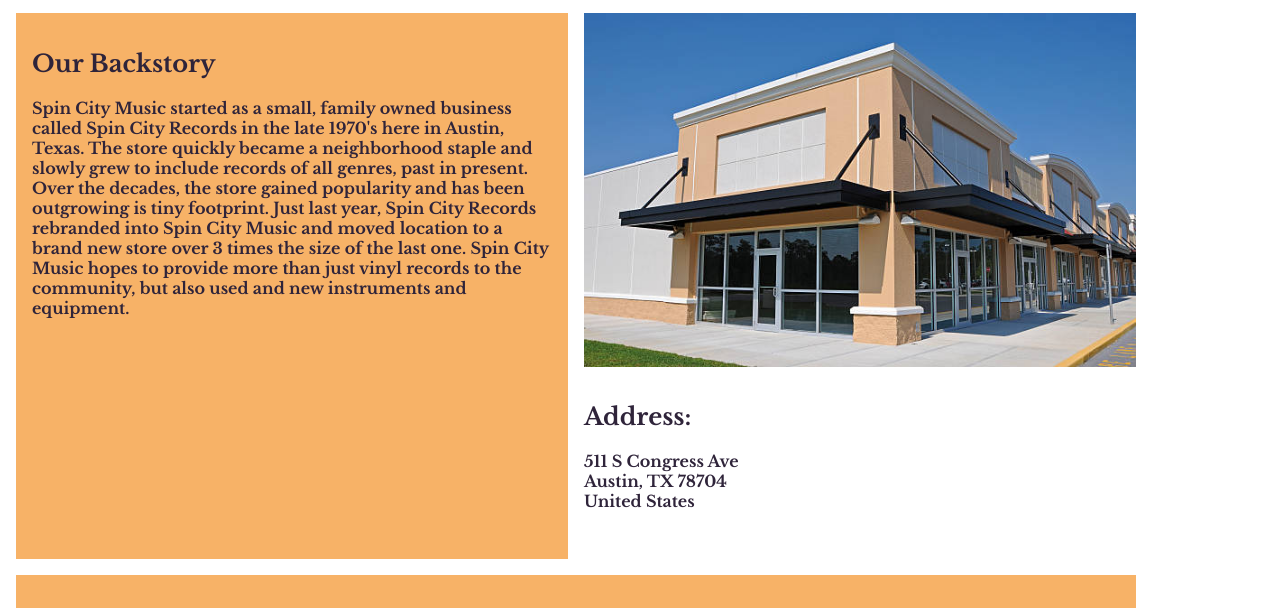
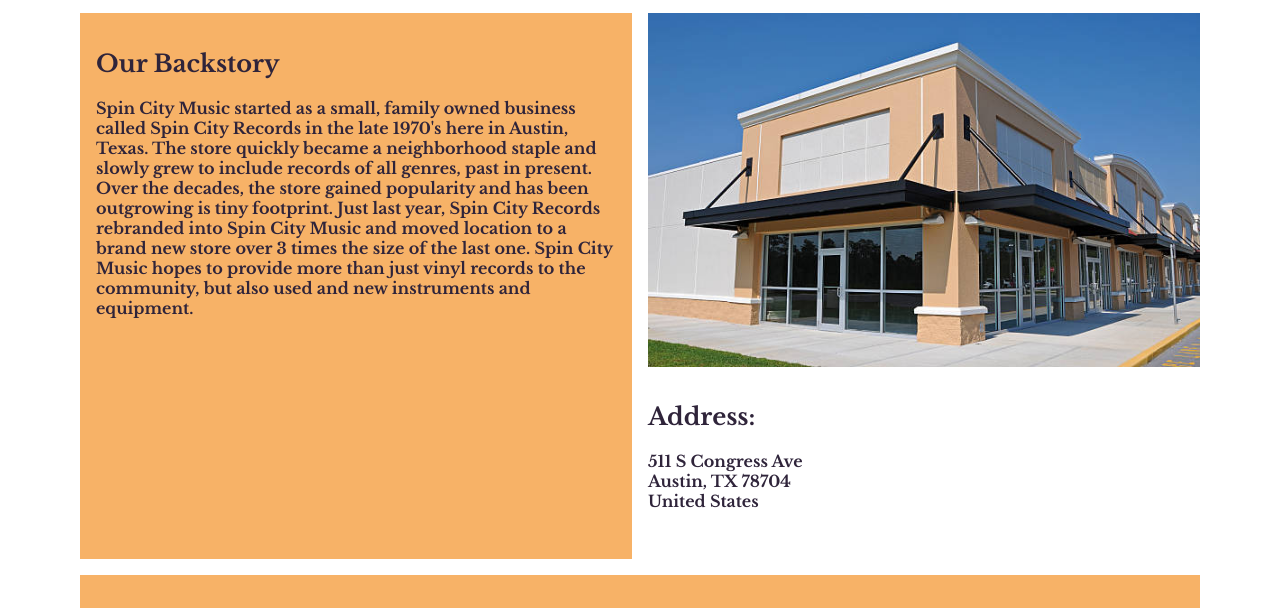
Before and after one commit to testind-uwec/Spin-City-Music, a plain HTML site: page about.html in a window 1280 px wide. Shown: the part 183-791 px from the top of the page. Drawn offline with nearby package versions, Linux system fonts and the light colour scheme.

Commit message:
Fixed about centering

```diff
--- a/about.html
+++ b/about.html
@@ -20,7 +20,9 @@
             <a href="index.html">Home</a><a href="about.html">About</a><a href="contact.html">Contact</a><a href="vinyl.html">Vinyls</a><a href="instruments.html">Instruments</a>
         </nav>
     </header>
-    <main id="about">
+    <main>
+        <section id="about">
+            <div id="center">
                 <div id="backstory"><h2>Our Backstory</h2>
                 <p>Spin City Music started as a small, family owned business called Spin City Records in the late 1970's here in Austin, Texas.  The store quickly became a neighborhood staple and slowly grew to include records of all genres, past in present.  Over the decades, the store gained popularity and has been outgrowing is tiny footprint.  Just last year, Spin City Records rebranded into Spin City Music and moved location to a brand new store over 3 times the size of the last one.  Spin City Music hopes to provide more than just vinyl records to the community, but also used and new instruments and equipment.   </p></div>
                 <img id="store-img" src="images/storefront.jpg" alt="SCM storefront">
@@ -28,6 +30,8 @@
                 <p>511 S Congress Ave<br>Austin, TX 78704<br>United States</p></div>
                 <div id="future"><h2>Our Future</h2>
                 <p>While online ordering is not yet available, our website shows the many different products that we have in our store for you to come purchase.  As Spin City Music continues to grow, we hope to add online shopping and even another storefront in Austin.  For now, though, come enjoy our new home and browse our vast selection of music!</p></div>
+            </div>
+    </section>
     </main>
     <footer>
         <a href="contact.html">Contact Us</a>
--- a/styles.css
+++ b/styles.css
@@ -79,7 +79,7 @@
 .shop a:hover{
     font-size: 1.1rem;
 }
-#about{
+#about>#center{
     display: grid;
     gap: 1rem;
     padding: 1rem;
@@ -177,7 +177,7 @@
     header>h1{
         font-size: 3rem;
     }
-    #about{
+    #about>#center{
         grid-template-columns: 1fr 1fr;
         grid-template-rows: 1fr 0.5fr 0.5fr;
         max-width: 70rem;
@@ -205,6 +205,9 @@
     footer>img{
         max-width: 10rem;
     }
+    #center{
+        margin: auto;
+    }
 
 
 
```
Lines whose indentation alone changed are shown as unchanged.
